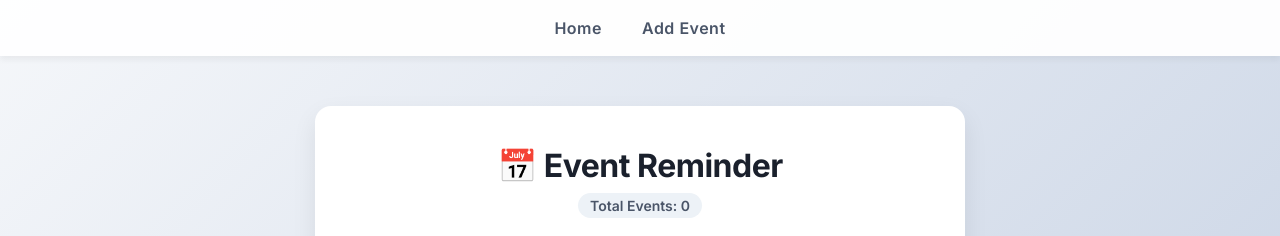
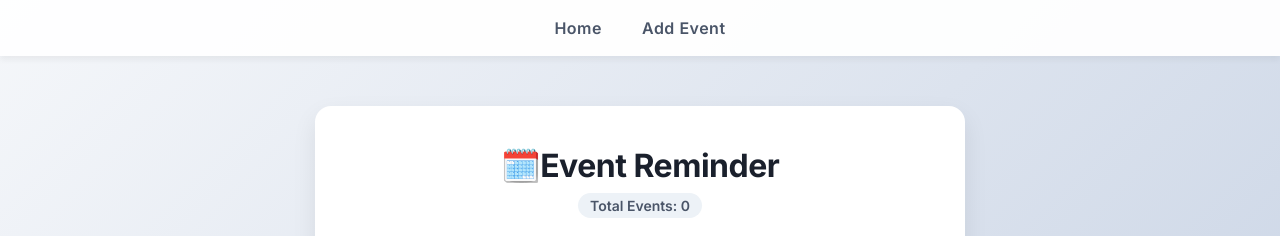
Before and after one commit to gunj-tibrewala/Eevnts-remainder-app-frontend-, a plain HTML site: page index.html in a window 1280 px wide. Shown: the top 236 px of the page. Drawn offline with Linux system fonts and the light colour scheme; no server answers.

Commit message:
modified

```diff
--- a/index.html
+++ b/index.html
@@ -1,11 +1,13 @@
 <!DOCTYPE html>
 <html lang="en">
+
 <head>
     <meta charset="UTF-8">
     <meta name="viewport" content="width=device-width, initial-scale=1.0">
     <title>Event Reminder</title>
     <link rel="stylesheet" href="styles.css">
 </head>
+
 <body>
     <nav class="navbar">
         <ul>
@@ -15,7 +17,7 @@
     </nav>
     <main class="container">
         <header>
-            <h1>📅 Event Reminder</h1>
+            <h1>🗓️Event Reminder</h1>
             <p id="eventCount" class="event-count">Total Events: 0</p>
         </header>
 
@@ -31,4 +33,5 @@
     </main>
     <script src="script.js"></script>
 </body>
+
 </html>
```
